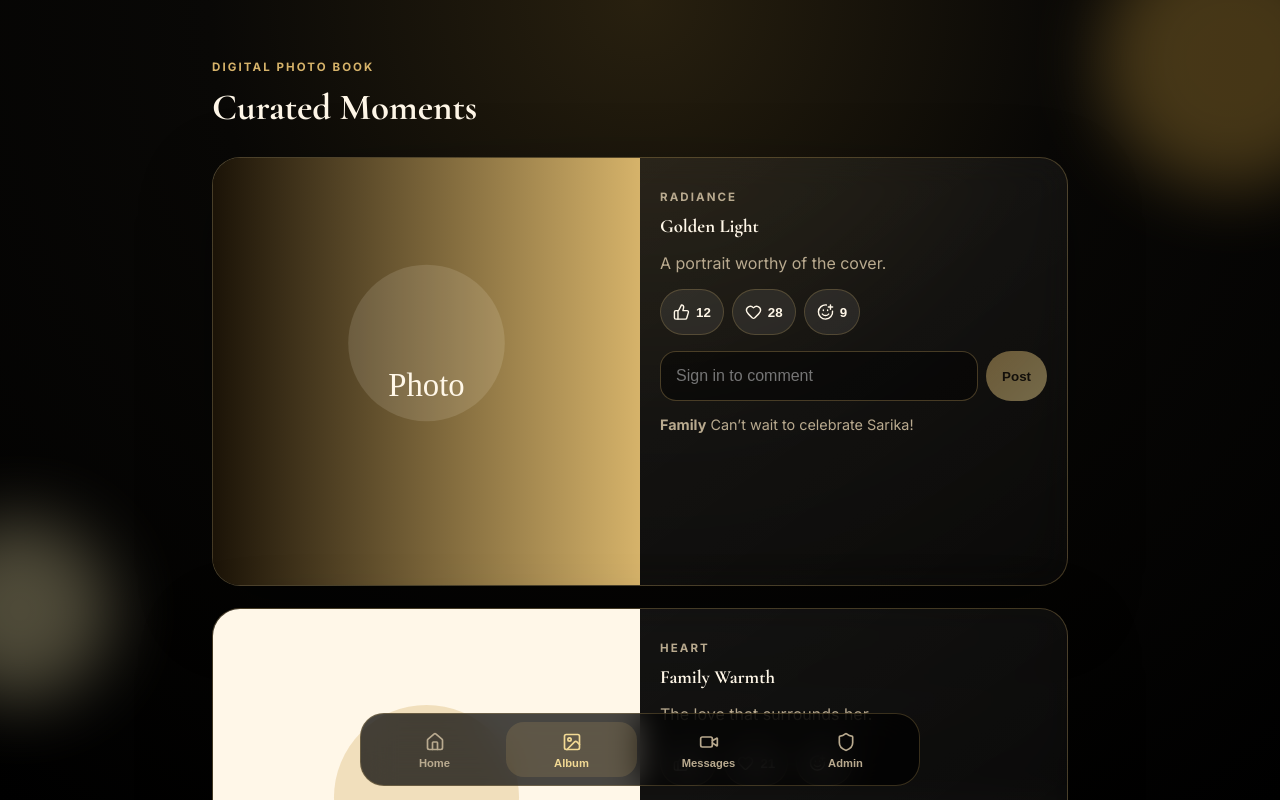
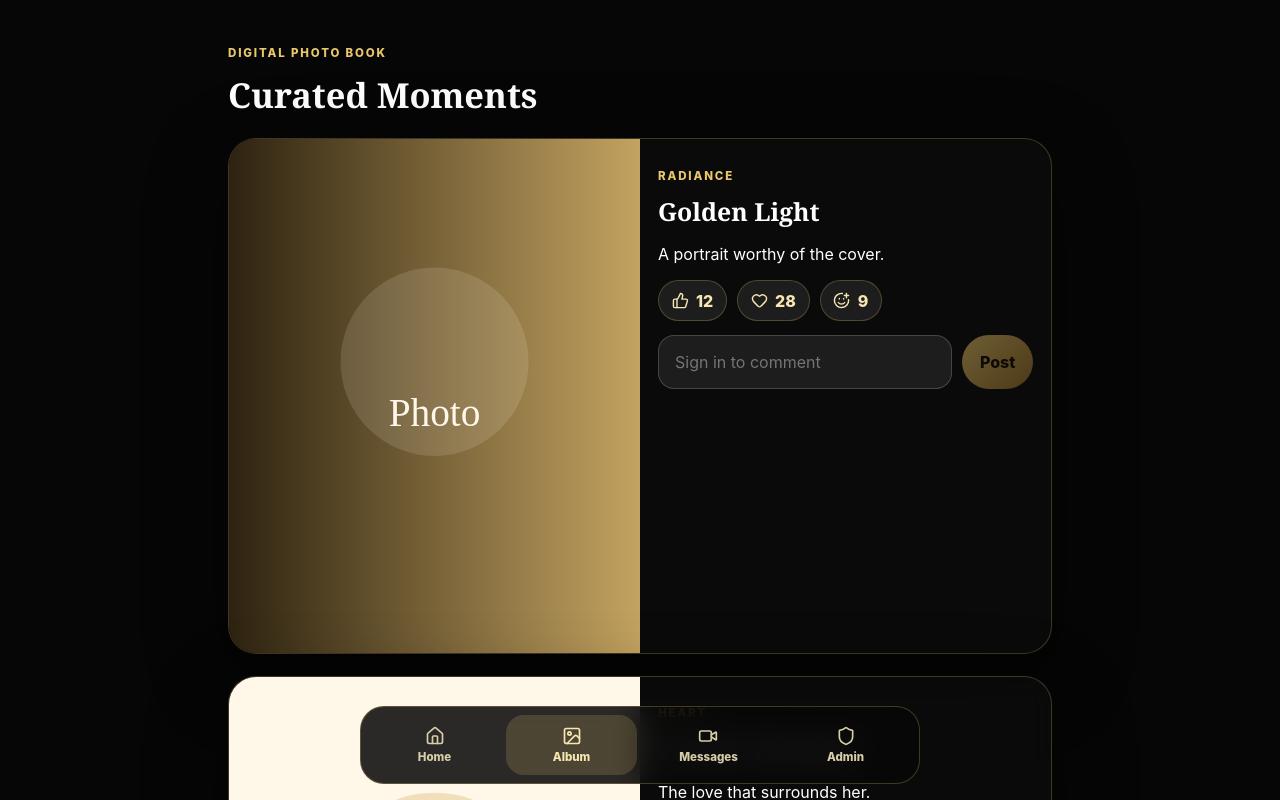
Before and after one commit to agethejedi/Sarika50, a React (Vite) app: page / in a window 1280 px wide. Both pictures are taken after a click on the button "Album". Shown: the top 800 px of the page. Built offline with nearby package versions, Linux system fonts and the light colour scheme.

Commit message:
Add files via upload

```diff
--- a/src/main.jsx
+++ b/src/main.jsx
@@ -1,19 +1,92 @@
-import React, { useState } from 'react';
+import React, { useEffect, useMemo, useRef, useState } from 'react';
 import { createRoot } from 'react-dom/client';
-import { Heart, Home, Image, MessageCircle, Shield, ThumbsUp, SmilePlus, Video, Upload, Crown, QrCode } from 'lucide-react';
+import { Heart, Home, Image, MessageCircle, Shield, ThumbsUp, SmilePlus, Video, Upload, Crown, QrCode, Trash2, Eye, EyeOff, Star, Save, MoveUp, MoveDown } from 'lucide-react';
 import { motion } from 'framer-motion';
 import './styles.css';
 
+const DB_NAME = 'sarika50_album_db';
+const DB_VERSION = 1;
+const PHOTO_STORE = 'photos';
+
 const SAMPLE_PHOTOS = [
-  { id: 1, chapter: 'Radiance', title: 'Golden Light', caption: 'A portrait worthy of the cover.', src: '/placeholder-gold.svg', reactions: { like: 12, heart: 28, wow: 9 } },
-  { id: 2, chapter: 'Heart', title: 'Family Warmth', caption: 'The love that surrounds her.', src: '/placeholder-ivory.svg', reactions: { like: 9, heart: 21, wow: 4 } },
-  { id: 3, chapter: 'Golden 50', title: 'The Celebration', caption: 'A night designed around beauty, joy, and legacy.', src: '/placeholder-black.svg', reactions: { like: 18, heart: 33, wow: 15 } },
+  { id: 'sample-1', chapter: 'Radiance', title: 'Golden Light', caption: 'A portrait worthy of the cover.', src: '/placeholder-gold.svg', reactions: { like: 12, heart: 28, wow: 9 }, published: true, featured: true, sortOrder: 1 },
+  { id: 'sample-2', chapter: 'Heart', title: 'Family Warmth', caption: 'The love that surrounds her.', src: '/placeholder-ivory.svg', reactions: { like: 9, heart: 21, wow: 4 }, published: true, featured: false, sortOrder: 2 },
+  { id: 'sample-3', chapter: 'Golden 50', title: 'The Celebration', caption: 'A night designed around beauty, joy, and legacy.', src: '/placeholder-black.svg', reactions: { like: 18, heart: 33, wow: 15 }, published: true, featured: false, sortOrder: 3 },
 ];
+
+function openDb() {
+  return new Promise((resolve, reject) => {
+    const request = indexedDB.open(DB_NAME, DB_VERSION);
+    request.onupgradeneeded = () => {
+      const db = request.result;
+      if (!db.objectStoreNames.contains(PHOTO_STORE)) {
+        db.createObjectStore(PHOTO_STORE, { keyPath: 'id' });
+      }
+    };
+    request.onsuccess = () => resolve(request.result);
+    request.onerror = () => reject(request.error);
+  });
+}
+
+async function dbGetAllPhotos() {
+  const db = await openDb();
+  return new Promise((resolve, reject) => {
+    const tx = db.transaction(PHOTO_STORE, 'readonly');
+    const req = tx.objectStore(PHOTO_STORE).getAll();
+    req.onsuccess = () => resolve(req.result || []);
+    req.onerror = () => reject(req.error);
+  });
+}
+
+async function dbPutPhoto(photo) {
+  const db = await openDb();
+  return new Promise((resolve, reject) => {
+    const tx = db.transaction(PHOTO_STORE, 'readwrite');
+    tx.objectStore(PHOTO_STORE).put(photo);
+    tx.oncomplete = resolve;
+    tx.onerror = () => reject(tx.error);
+  });
+}
+
+async function dbDeletePhoto(id) {
+  const db = await openDb();
+  return new Promise((resolve, reject) => {
+    const tx = db.transaction(PHOTO_STORE, 'readwrite');
+    tx.objectStore(PHOTO_STORE).delete(id);
+    tx.oncomplete = resolve;
+    tx.onerror = () => reject(tx.error);
+  });
+}
+
+function fileToDataUrl(file) {
+  return new Promise((resolve, reject) => {
+    const reader = new FileReader();
+    reader.onload = () => resolve(reader.result);
+    reader.onerror = reject;
+    reader.readAsDataURL(file);
+  });
+}
 
 function App() {
   const [view, setView] = useState('home');
   const [viewer, setViewer] = useState(() => JSON.parse(localStorage.getItem('sarika50_viewer') || 'null'));
-  const [comments, setComments] = useState([{ name: 'Family', text: 'Can’t wait to celebrate Sarika!'}]);
+  const [comments, setComments] = useState(() => JSON.parse(localStorage.getItem('sarika50_comments') || '[]'));
+  const [photos, setPhotos] = useState([]);
+  const [loadingPhotos, setLoadingPhotos] = useState(true);
+
+  useEffect(() => { loadPhotos(); }, []);
+  useEffect(() => { localStorage.setItem('sarika50_comments', JSON.stringify(comments)); }, [comments]);
+
+  async function loadPhotos() {
+    setLoadingPhotos(true);
+    try {
+      const stored = await dbGetAllPhotos();
+      stored.sort((a, b) => (a.sortOrder || 0) - (b.sortOrder || 0));
+      setPhotos(stored);
+    } finally {
+      setLoadingPhotos(false);
+    }
+  }
 
   const saveViewer = (e) => {
     e.preventDefault();
@@ -23,12 +96,14 @@
     setViewer(profile);
   };
 
+  const displayPhotos = photos.length ? photos : SAMPLE_PHOTOS;
+
   return <main>
     <BackgroundGlow />
     {view === 'home' && <HomePage viewer={viewer} saveViewer={saveViewer} setView={setView} />}
-    {view === 'album' && <AlbumPage photos={SAMPLE_PHOTOS} viewer={viewer} comments={comments} setComments={setComments} />}
+    {view === 'album' && <AlbumPage photos={displayPhotos.filter(p => p.published !== false)} viewer={viewer} comments={comments} setComments={setComments} loadingPhotos={loadingPhotos} />}
     {view === 'messages' && <VideoMessages viewer={viewer} />}
-    {view === 'admin' && <AdminPortal />}
+    {view === 'admin' && <AdminPortal photos={photos} loadPhotos={loadPhotos} />}
     <BottomNav view={view} setView={setView} />
   </main>;
 }
@@ -54,38 +129,136 @@
   </section>;
 }
 
-function AlbumPage({ photos, viewer, comments, setComments }) {
-  return <section className="screen album"><header><p className="eyebrow">Digital Photo Book</p><h2>Curated Moments</h2></header>
+function AlbumPage({ photos, viewer, comments, setComments, loadingPhotos }) {
+  return <section className="screen album"><header><p className="eyebrow">Digital Photo Book</p><h2>Curated Moments</h2>{loadingPhotos && <p className="muted">Loading album…</p>}</header>
     <div className="photo-feed">{photos.map(photo => <PhotoCard key={photo.id} photo={photo} viewer={viewer} comments={comments} setComments={setComments} />)}</div>
   </section>;
 }
 
 function PhotoCard({ photo, viewer, comments, setComments }) {
-  const [localReactions, setLocalReactions] = useState(photo.reactions);
-  const addComment = (e) => { e.preventDefault(); const text = new FormData(e.currentTarget).get('comment'); if(!text.trim()) return; setComments([{ name: viewer?.firstName || 'Guest', text }, ...comments]); e.currentTarget.reset(); };
-  const react = key => setLocalReactions({...localReactions, [key]: localReactions[key] + 1});
+  const [localReactions, setLocalReactions] = useState(photo.reactions || { like: 0, heart: 0, wow: 0 });
+  const photoComments = comments.filter(c => c.photoId === photo.id);
+  const addComment = (e) => { e.preventDefault(); const text = new FormData(e.currentTarget).get('comment'); if(!text.trim()) return; setComments([{ id: crypto.randomUUID(), photoId: photo.id, name: viewer?.firstName || 'Guest', text, createdAt: new Date().toISOString() }, ...comments]); e.currentTarget.reset(); };
+  const react = key => setLocalReactions({...localReactions, [key]: (localReactions[key] || 0) + 1});
   return <article className="photo-card">
-    <img src={photo.src} alt={photo.title} />
-    <div className="photo-copy"><p className="chapter">{photo.chapter}</p><h3>{photo.title}</h3><p>{photo.caption}</p>
-      <div className="reactions"><button onClick={()=>react('like')}><ThumbsUp/> {localReactions.like}</button><button onClick={()=>react('heart')}><Heart/> {localReactions.heart}</button><button onClick={()=>react('wow')}><SmilePlus/> {localReactions.wow}</button></div>
+    <img src={photo.src} alt={photo.title || 'Sarika photo'} />
+    <div className="photo-copy"><p className="chapter">{photo.chapter || 'Golden 50'}</p><h3>{photo.title || 'Untitled Moment'}</h3><p>{photo.caption || 'Add a caption in the admin portal.'}</p>
+      <div className="reactions"><button onClick={()=>react('like')}><ThumbsUp/> {localReactions.like || 0}</button><button onClick={()=>react('heart')}><Heart/> {localReactions.heart || 0}</button><button onClick={()=>react('wow')}><SmilePlus/> {localReactions.wow || 0}</button></div>
       <form className="comment-form" onSubmit={addComment}><input name="comment" placeholder={viewer ? 'Leave a comment' : 'Sign in to comment'} disabled={!viewer}/><button disabled={!viewer}>Post</button></form>
-      <div className="comments">{comments.slice(0,2).map((c,i)=><p key={i}><b>{c.name}</b> {c.text}</p>)}</div>
+      <div className="comments">{photoComments.slice(0,3).map((c)=><p key={c.id}><b>{c.name}</b> {c.text}</p>)}</div>
     </div>
   </article>;
 }
 
 function VideoMessages({ viewer }) {
+  const inputRef = useRef(null);
+  const [videoName, setVideoName] = useState('');
   return <section className="screen messages"><header><p className="eyebrow">Memory Wall</p><h2>Leave Sarika a 30-second video message</h2></header>
-    <div className="panel"><Video className="large-icon"/><p>Guests will record or upload a short tribute. In production, this connects to Cloudflare Stream Direct Creator Uploads with admin review before publishing.</p>
-    <button disabled={!viewer}>Record Message</button>{!viewer && <small>Please sign in from the Home screen first.</small>}</div>
+    <div className="panel"><Video className="large-icon"/><p>For this preview, guests can select a video file. The production version will limit recording to 30 seconds and store approved messages in Cloudflare Stream.</p>
+    <input ref={inputRef} type="file" accept="video/*" capture="user" hidden onChange={(e)=>setVideoName(e.target.files?.[0]?.name || '')}/>
+    <button disabled={!viewer} onClick={()=>inputRef.current?.click()}>Record or Select Message</button>{videoName && <small>Selected: {videoName}</small>}{!viewer && <small>Please sign in from the Home screen first.</small>}</div>
   </section>;
 }
 
-function AdminPortal() {
-  return <section className="screen admin"><header><p className="eyebrow">Protected by Cloudflare Access</p><h2>Admin Portal</h2></header>
-    <div className="grid"><AdminTile icon={<Upload/>} title="Upload & Curate" text="Bulk upload images, reorder photos, create chapters, publish/unpublish."/><AdminTile icon={<MessageCircle/>} title="Moderate" text="Approve comments and 30-second video messages before public display."/><AdminTile icon={<QrCode/>} title="Menu QR Code" text="Generate and place QR code on the printed menu invitation linking to this site."/><AdminTile icon={<Shield/>} title="Privacy" text="Viewers use first name + email only. Email addresses are never displayed publicly."/></div>
+function AdminPortal({ photos, loadPhotos }) {
+  const [busy, setBusy] = useState(false);
+  const [status, setStatus] = useState('');
+
+  async function handleFiles(e) {
+    const files = [...(e.target.files || [])].filter(f => f.type.startsWith('image/'));
+    if (!files.length) return;
+    setBusy(true);
+    setStatus(`Uploading ${files.length} image${files.length === 1 ? '' : 's'}…`);
+    try {
+      const existingCount = photos.length;
+      for (let index = 0; index < files.length; index++) {
+        const file = files[index];
+        const src = await fileToDataUrl(file);
+        await dbPutPhoto({
+          id: crypto.randomUUID(),
+          fileName: file.name,
+          title: file.name.replace(/\.[^.]+$/, '').replace(/[-_]/g, ' '),
+          caption: '',
+          chapter: 'Golden 50',
+          src,
+          published: true,
+          featured: false,
+          sortOrder: existingCount + index + 1,
+          reactions: { like: 0, heart: 0, wow: 0 },
+          createdAt: new Date().toISOString()
+        });
+      }
+      await loadPhotos();
+      setStatus('Upload complete. Add captions and reorder below.');
+      e.target.value = '';
+    } catch (err) {
+      console.error(err);
+      setStatus('Upload failed. Try smaller image files or fewer images at one time.');
+    } finally {
+      setBusy(false);
+    }
+  }
+
+  async function savePhoto(photo, updates) {
+    await dbPutPhoto({ ...photo, ...updates, updatedAt: new Date().toISOString() });
+    await loadPhotos();
+  }
+
+  async function removePhoto(id) {
+    if (!confirm('Remove this photo from the browser album?')) return;
+    await dbDeletePhoto(id);
+    await loadPhotos();
+  }
+
+  async function movePhoto(photo, direction) {
+    const sorted = [...photos].sort((a, b) => (a.sortOrder || 0) - (b.sortOrder || 0));
+    const idx = sorted.findIndex(p => p.id === photo.id);
+    const swapIdx = idx + direction;
+    if (swapIdx < 0 || swapIdx >= sorted.length) return;
+    const other = sorted[swapIdx];
+    await dbPutPhoto({ ...photo, sortOrder: other.sortOrder });
+    await dbPutPhoto({ ...other, sortOrder: photo.sortOrder });
+    await loadPhotos();
+  }
+
+  const publishedCount = useMemo(() => photos.filter(p => p.published !== false).length, [photos]);
+
+  return <section className="screen admin"><header><p className="eyebrow">Protected by Cloudflare Access</p><h2>Admin Portal</h2><p className="muted">{photos.length} uploaded • {publishedCount} published</p></header>
+    <div className="admin-upload-panel">
+      <Upload className="large-icon" />
+      <h3>Upload Sarika50 Photos</h3>
+      <p>Choose images from your computer or phone. This preview stores them in the browser using IndexedDB. Later we will connect this same UI to Supabase or Cloudflare R2 for permanent shared storage.</p>
+      <label className="upload-label"><input type="file" accept="image/*" multiple onChange={handleFiles} disabled={busy}/>Select Photos</label>
+      {status && <small>{status}</small>}
+    </div>
+
+    {photos.length === 0 ? <div className="grid"><AdminTile icon={<Upload/>} title="No uploads yet" text="Upload a few photos, then open the Album tab to preview the experience."/><AdminTile icon={<QrCode/>} title="Menu QR Code" text="The QR code will point to the final Cloudflare site URL."/><AdminTile icon={<Shield/>} title="Privacy" text="The public album will never show viewer email addresses."/></div> : <div className="admin-list">
+      {photos.map((photo, index) => <EditablePhoto key={photo.id} photo={photo} index={index} savePhoto={savePhoto} removePhoto={removePhoto} movePhoto={movePhoto} />)}
+    </div>}
   </section>;
 }
+
+function EditablePhoto({ photo, index, savePhoto, removePhoto, movePhoto }) {
+  const [draft, setDraft] = useState(photo);
+  useEffect(() => setDraft(photo), [photo]);
+  const changed = JSON.stringify({title:draft.title, caption:draft.caption, chapter:draft.chapter, published:draft.published, featured:draft.featured}) !== JSON.stringify({title:photo.title, caption:photo.caption, chapter:photo.chapter, published:photo.published, featured:photo.featured});
+  return <article className="admin-photo">
+    <img src={photo.src} alt={photo.title || 'Uploaded'} />
+    <div className="admin-fields">
+      <div className="row between"><p className="chapter">#{index + 1} {photo.fileName}</p><div className="icon-actions"><button title="Move up" onClick={()=>movePhoto(photo, -1)}><MoveUp/></button><button title="Move down" onClick={()=>movePhoto(photo, 1)}><MoveDown/></button></div></div>
+      <input value={draft.title || ''} onChange={e=>setDraft({...draft, title:e.target.value})} placeholder="Photo title" />
+      <input value={draft.chapter || ''} onChange={e=>setDraft({...draft, chapter:e.target.value})} placeholder="Chapter, e.g. Radiance" />
+      <textarea value={draft.caption || ''} onChange={e=>setDraft({...draft, caption:e.target.value})} placeholder="Caption" />
+      <div className="row wrap">
+        <button className={draft.published !== false ? 'pill active' : 'pill'} onClick={()=>setDraft({...draft, published: !(draft.published !== false)})}>{draft.published !== false ? <Eye/> : <EyeOff/>}{draft.published !== false ? 'Published' : 'Hidden'}</button>
+        <button className={draft.featured ? 'pill active' : 'pill'} onClick={()=>setDraft({...draft, featured: !draft.featured})}><Star/> Featured</button>
+        <button disabled={!changed} onClick={()=>savePhoto(photo, draft)}><Save/> Save</button>
+        <button className="danger" onClick={()=>removePhoto(photo.id)}><Trash2/> Delete</button>
+      </div>
+    </div>
+  </article>;
+}
+
 function AdminTile({icon,title,text}){ return <div className="tile">{icon}<h3>{title}</h3><p>{text}</p></div> }
 function BottomNav({ view, setView }) { const items=[['home',Home,'Home'],['album',Image,'Album'],['messages',Video,'Messages'],['admin',Shield,'Admin']]; return <nav className="bottom-nav">{items.map(([key,Icon,label])=><button className={view===key?'active':''} key={key} onClick={()=>setView(key)}><Icon/><span>{label}</span></button>)}</nav> }
 
```
Also changed, not shown: src/styles.css.
